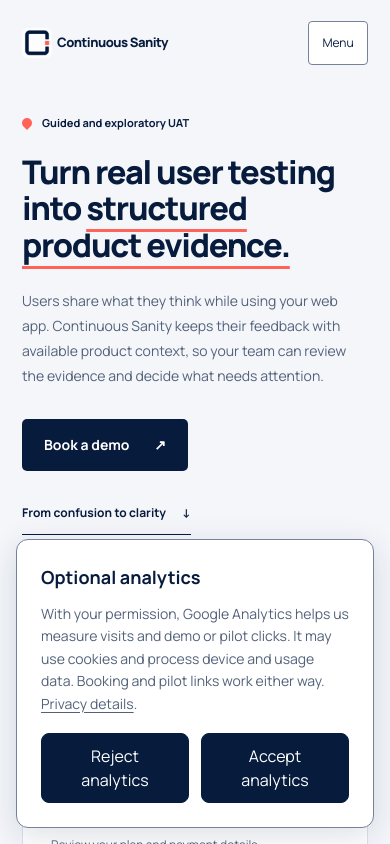
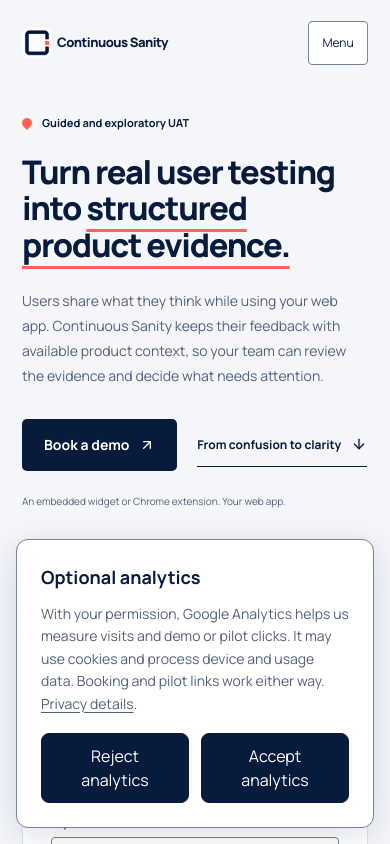
Before and after one commit to MwayaB/continuous-sanity-website, a React (Vite) app: page / in a window 390 px wide. Shown: the top 844 px of the page. Built offline with nearby package versions, Linux system fonts and the light colour scheme.

Commit message:
copy updates

```diff
--- a/src/components/landing-page.css
+++ b/src/components/landing-page.css
@@ -128,8 +128,8 @@
 .human-landing .button {
   display: inline-flex;
   align-items: center;
-  justify-content: space-between;
-  gap: 25px;
+  justify-content: center;
+  gap: 12px;
   background: var(--navy);
   color: white;
   padding: 15px 22px;
@@ -1658,3 +1658,24 @@
   line-height: 1.12;
   letter-spacing: -0.025em;
 }
+
+/* Keep CTA icons beside their labels at every width. */
+.human-landing .cta-label {
+  white-space: nowrap;
+}
+.human-landing .cta-icon {
+  display: block;
+  flex: 0 0 16px;
+  width: 16px;
+  height: 16px;
+}
+.human-landing .text-link {
+  gap: 10px;
+}
+@media (max-width: 760px) {
+  .human-landing .button,
+  .human-landing header nav .button {
+    justify-content: center;
+    gap: 10px;
+  }
+}
--- a/src/components/landing-page.tsx
+++ b/src/components/landing-page.tsx
@@ -1,3 +1,4 @@
+import { ArrowDown, ArrowUpRight } from "lucide-react";
 import { useEffect, useRef, useState, type AnchorHTMLAttributes } from "react";
 import {
   appendCampaignToUrl,
@@ -98,7 +99,8 @@ function LandingHeader() {
           onClick={close}
           data-testid="link-book-demo-nav"
         >
-          Book a demo <span aria-hidden="true">↗</span>
+          <span className="cta-label">Book a demo</span>
+          <ArrowUpRight className="cta-icon" size={16} aria-hidden="true" />
         </DemoLink>
       </nav>
     </header>
@@ -212,10 +214,16 @@ export default function LandingPage() {
                 className="button"
                 data-testid="link-book-demo-hero"
               >
-                Book a demo <span aria-hidden="true">↗</span>
+                <span className="cta-label">Book a demo</span>
+                <ArrowUpRight
+                  className="cta-icon"
+                  size={16}
+                  aria-hidden="true"
+                />
               </DemoLink>
               <a className="text-link" href="#problem">
-                From confusion to clarity <span aria-hidden="true">↓</span>
+                <span className="cta-label">From confusion to clarity</span>
+                <ArrowDown className="cta-icon" size={16} aria-hidden="true" />
               </a>
             </div>
             <p className="quiet hero-note">
@@ -513,7 +521,7 @@ export default function LandingPage() {
         </section>
         <section id="who-its-for" className="people">
           <div className="wrap">
-            <h2>Who it’s for</h2>
+            <h2>Who it’s for.</h2>
             <div className="people-grid">
               <article>
                 <span className="face calm" aria-hidden="true">
@@ -634,7 +642,12 @@ export default function LandingPage() {
                   className="button"
                   data-testid="link-book-demo-final"
                 >
-                  Book a demo <span aria-hidden="true">↗</span>
+                  <span className="cta-label">Book a demo</span>
+                  <ArrowUpRight
+                    className="cta-icon"
+                    size={16}
+                    aria-hidden="true"
+                  />
                 </DemoLink>
                 <a
                   className="text-link"
@@ -642,7 +655,12 @@ export default function LandingPage() {
                   onClick={trackPilotClick}
                   data-testid="link-run-pilot-final"
                 >
-                  Run a pilot <span aria-hidden="true">↗</span>
+                  <span className="cta-label">Run a pilot</span>
+                  <ArrowUpRight
+                    className="cta-icon"
+                    size={16}
+                    aria-hidden="true"
+                  />
                 </a>
               </div>
             </div>
```
